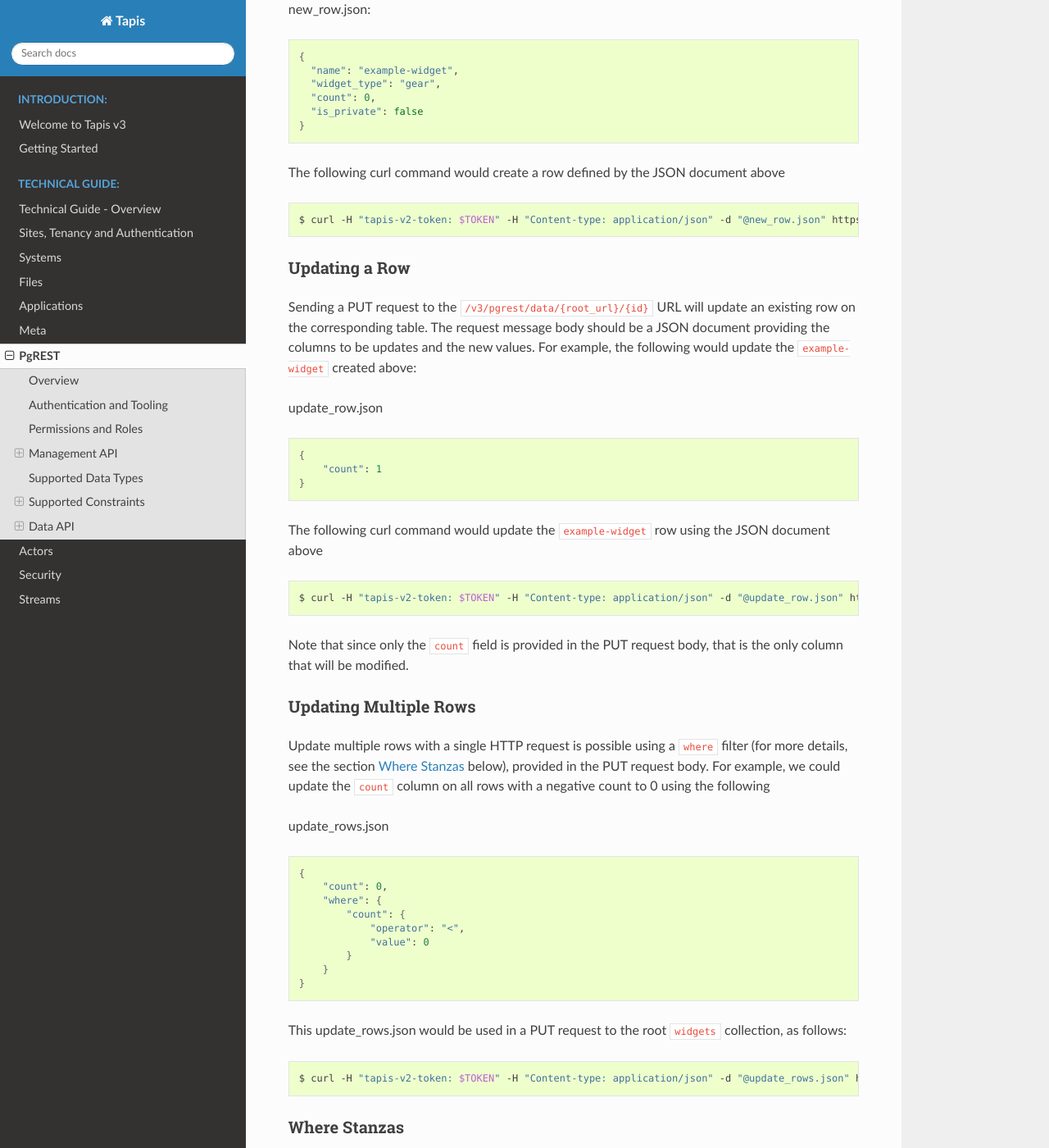
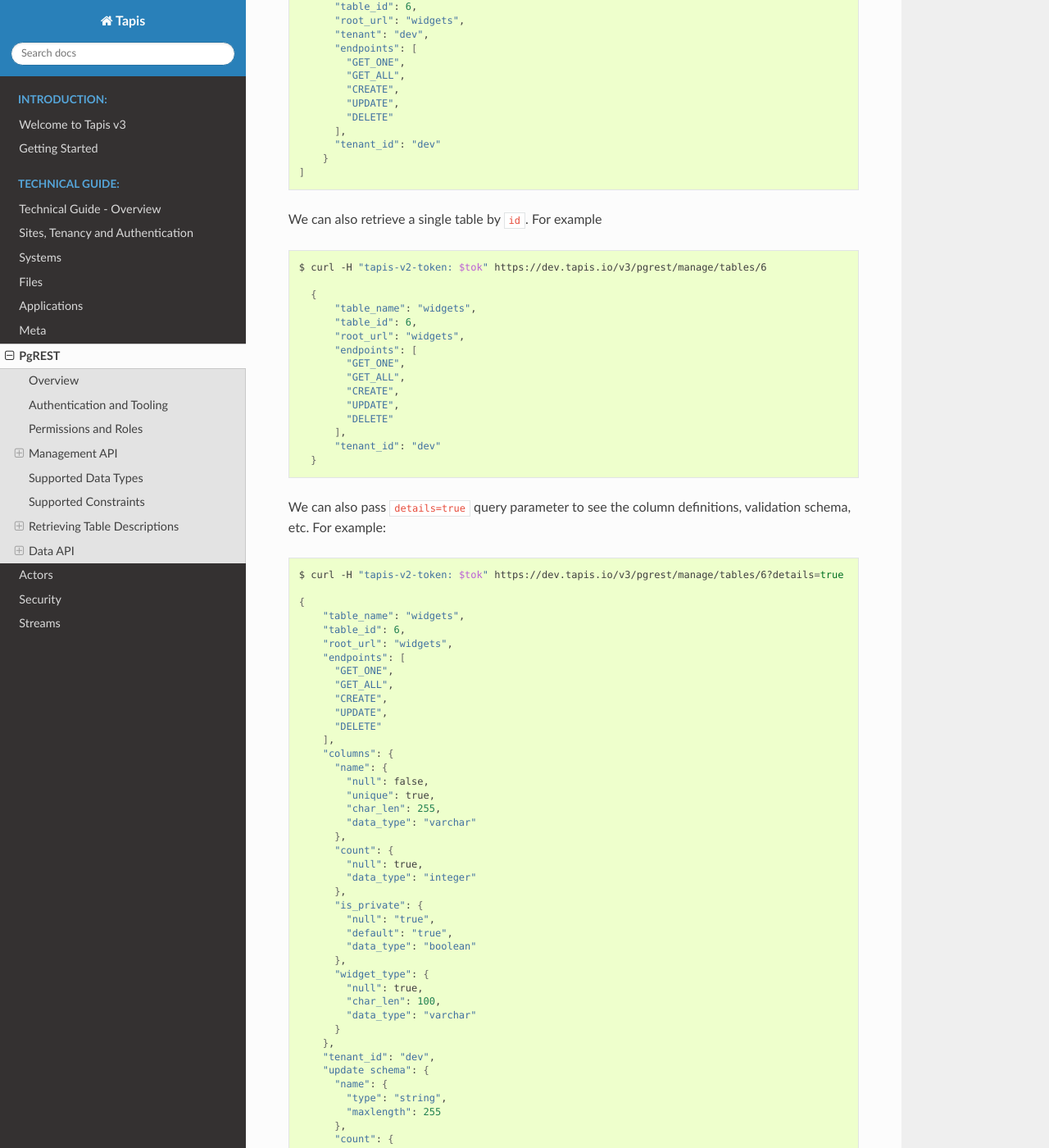
Before and after one commit to tapis-project/documentation, a Sphinx documentation site: the page built from source/technical/pgrest.rst, in a window 1280 px wide and 1400 px high, scrolled down 4378 px. Shown: the whole window at 82% size. Built offline with Sphinx 7.4.7 and the Read the Docs theme 2.0.0, drawn with Linux system fonts in a browser that asks for light colours; some of the changed text lies outside the part shown.

Commit message:
table listing and details examples.

```diff
--- a/source/technical/pgrest.rst
+++ b/source/technical/pgrest.rst
@@ -112,10 +111,41 @@ the following JSON document to the ``/v3/pgrest/manage/tables`` endpoint:
       }
     }
 
+
 The JSON describes a table with 4 columns, ``name``, ``widget_type``, ``count``, and ``is_prviate``. The fields within
 the JSON object describing each column include its type, defined in the ``data_type`` attribute (and supporting
 fields such as ``char_len`` for ``varchar`` columns), as well as optional constraints, such as the NOT NULL and
 UNIQUE constraint, and an optional ``default`` value. Only the ``data_type`` attribute is required.
+
+To create this table and the corresponding ``/data`` API, we can use curl like so:
+
+.. code-block:: bash
+
+  $ curl -H "tapis-v2-token: $TOKEN" -H "Content-type: application/json"
+    -d "@widgets.json" https://dev.develop.tapis.io/v3/pgrest/manage/tables
+
+If all works, the response should look something like this:
+
+.. code-block:: bash
+
+    {
+      "status": "success",
+      "message": "The request was successful.",
+      "version": "dev",
+      "result": {
+        "table_name": "widgets",
+        "table_id": 6,
+        "root_url": "widgets",
+        "endpoints": [
+          "GET_ONE",
+          "GET_ALL",
+          "CREATE",
+          "UPDATE",
+          "DELETE"
+        ]
+      }
+    }
+
 
 Since the ``root_url`` attribute has value ``widgets``, an associated collection at URL ``/v3/pgrest/data/widgets``
 is automatically made available for managing and retrieving the data (rows) on the table. See the `Data API`_ section
@@ -144,6 +174,152 @@ Currently, PgREST supports the following SQL constraints:
  * ``unique`` -- PgREST supports specifying a single column as unique.
  * ``null`` -- If a column description includes ``"null": false``, then the SQL ``NOT NULL`` constraint will be applied
 to the table.
+
+
+Retrieving Table Descriptions
+-----------------------------
+
+You can list all tables you have access to by making a GET request to ``/v3/pgrest/manage/tables``. For example
+
+.. code-block:: bash
+
+  $ curl -H "tapis-v2-token: $tok" https://dev.tapis.io/v3/pgrest/manage/tables
+
+returns a result like
+
+.. code-block:: bash
+
+    [
+       {
+          "table_name": "initial_table",
+          "table_id": 3,
+          "root_url": "init",
+          "tenant": "dev",
+          "endpoints": [
+            "GET_ONE",
+            "GET_ALL",
+            "CREATE",
+            "UPDATE",
+            "DELETE"
+          ],
+          "tenant_id": "dev"
+        },
+        {
+          "table_name": "widgets",
+          "table_id": 6,
+          "root_url": "widgets",
+          "tenant": "dev",
+          "endpoints": [
+            "GET_ONE",
+            "GET_ALL",
+            "CREATE",
+            "UPDATE",
+            "DELETE"
+          ],
+          "tenant_id": "dev"
+        }
+    ]
+
+We can also retrieve a single table by ``id``. For example
+
+.. code-block:: bash
+
+  $ curl -H "tapis-v2-token: $tok" https://dev.tapis.io/v3/pgrest/manage/tables/6
+
+    {
+        "table_name": "widgets",
+        "table_id": 6,
+        "root_url": "widgets",
+        "endpoints": [
+          "GET_ONE",
+          "GET_ALL",
+          "CREATE",
+          "UPDATE",
+          "DELETE"
+        ],
+        "tenant_id": "dev"
+    }
+
+We can also pass ``details=true`` query parameter to see the column definitions, validation schema, etc. For example:
+
+
+
+.. code-block:: bash
+
+    $ curl -H "tapis-v2-token: $tok" https://dev.tapis.io/v3/pgrest/manage/tables/6?details=true
+
+    {
+        "table_name": "widgets",
+        "table_id": 6,
+        "root_url": "widgets",
+        "endpoints": [
+          "GET_ONE",
+          "GET_ALL",
+          "CREATE",
+          "UPDATE",
+          "DELETE"
+        ],
+        "columns": {
+          "name": {
+            "null": false,
+            "unique": true,
+            "char_len": 255,
+            "data_type": "varchar"
+          },
+          "count": {
+            "null": true,
+            "data_type": "integer"
+          },
+          "is_private": {
+            "null": "true",
+            "default": "true",
+            "data_type": "boolean"
+          },
+          "widget_type": {
+            "null": true,
+            "char_len": 100,
+            "data_type": "varchar"
+          }
+        },
+        "tenant_id": "dev",
+        "update schema": {
+          "name": {
+            "type": "string",
+            "maxlength": 255
+          },
+          "count": {
+            "type": "integer"
+          },
+          "is_private": {
+            "type": "boolean"
+          },
+          "widget_type": {
+            "type": "string",
+            "maxlength": 100
+          }
+        },
+        "create schema": {
+          "name": {
+            "type": "string",
+            "required": true,
+            "maxlength": 255
+          },
+          "count": {
+            "type": "integer",
+            "required": false
+          },
+          "is_private": {
+            "type": "boolean",
+            "required": false
+          },
+          "widget_type": {
+            "type": "string",
+            "required": false,
+            "maxlength": 100
+          }
+        }
+      }
+    }
 
 
 Views
```
Also changed, not shown: other parts of source/technical/pgrest.rst (+0 -1 lines).
